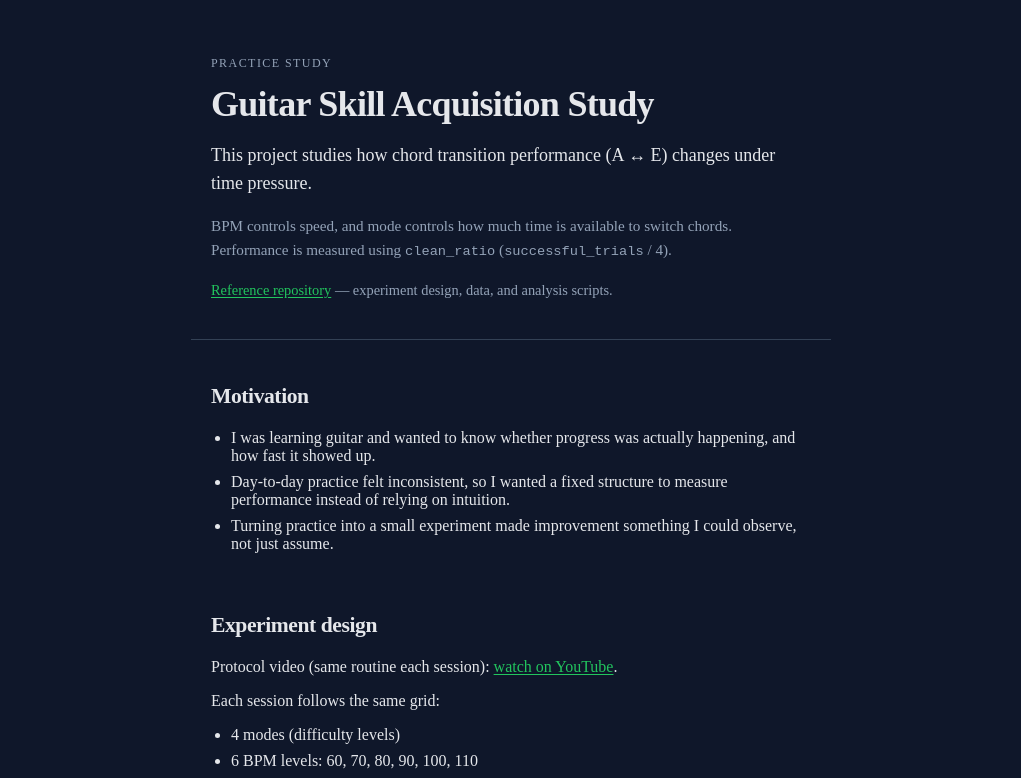
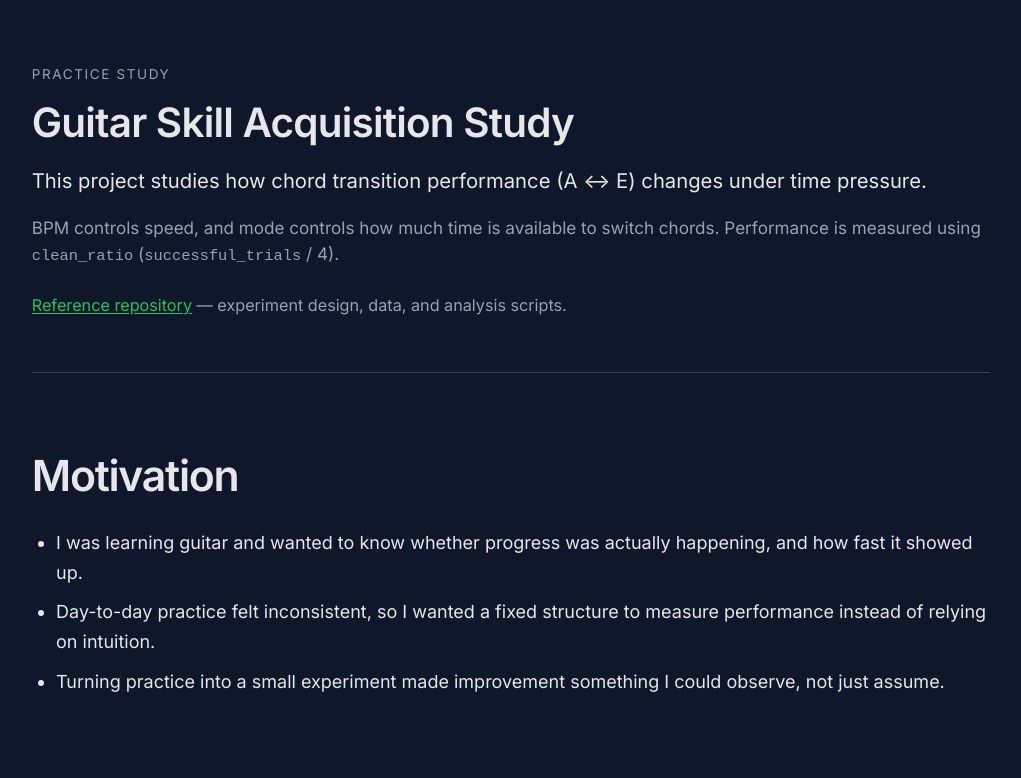
Before and after one commit to rishav-basnet/Guitar-Learning-Research-Website, a React (Vite) app: page / in a window 1280 px wide. Shown: the top 778 px of the page, without its empty margins (129-1150 px from the left). Built offline with nearby package versions, Linux system fonts and the light colour scheme.

Commit message:
Improve typography

```diff
--- a/index.html
+++ b/index.html
@@ -7,7 +7,7 @@
     <link rel="preconnect" href="https://fonts.googleapis.com" />
     <link rel="preconnect" href="https://fonts.gstatic.com" crossorigin />
     <link
-      href="https://fonts.googleapis.com/css2?family=Source+Serif+4:ital,opsz,wght@0,8..60,400;0,8..60,600;1,8..60,400&display=swap"
+      href="https://fonts.googleapis.com/css2?family=Inter:ital,opsz,wght@0,14..32,400;0,14..32,500;0,14..32,600;0,14..32,700;1,14..32,400&display=swap"
       rel="stylesheet"
     />
     <title>Guitar Skill Acquisition Study</title>
--- a/src/App.css
+++ b/src/App.css
@@ -1,11 +1,13 @@
 .app {
+  max-width: 56.25rem;
+  margin: 0 auto;
+  padding: 0 1.5rem 5rem;
   min-height: 100%;
 }
 
 .hero {
-  max-width: 40rem;
   margin: 0 auto;
-  padding: 3.5rem 1.25rem 2.5rem;
+  padding: 3.5rem 0 3rem;
   border-bottom: 1px solid var(--border);
 }
 
@@ -60,21 +62,22 @@
 }
 
 .main {
-  max-width: 40rem;
   margin: 0 auto;
-  padding: 0 1.25rem 4rem;
+  padding: 0 0 1rem;
 }
 
 .section {
-  padding-top: 2.75rem;
-  scroll-margin-top: 1.25rem;
+  padding-top: 4.25rem;
+  scroll-margin-top: 1.5rem;
 }
 
 .section__title {
-  margin: 0 0 1.25rem;
-  font-size: 1.35rem;
+  margin: 0 0 1.5rem;
+  font-size: clamp(1.875rem, 4.5vw, 2.375rem);
   font-weight: 600;
-  letter-spacing: -0.02em;
+  line-height: 1.2;
+  letter-spacing: -0.03em;
+  color: var(--text);
 }
 
 .section__body > p {
@@ -87,19 +90,20 @@
 }
 
 .subsection-title {
-  margin: 1.75rem 0 0.75rem;
-  font-size: 1.05rem;
+  margin: 2rem 0 0.85rem;
+  font-size: 1.125rem;
   font-weight: 600;
+  color: var(--text);
 }
 
 .prose-list {
   margin: 0 0 1rem;
-  padding-left: 1.25rem;
+  padding-left: 1.35rem;
   color: var(--text);
 }
 
 .prose-list li {
-  margin-bottom: 0.5rem;
+  margin-bottom: 0.55rem;
 }
 
 .prose-list li:last-child {
--- a/src/index.css
+++ b/src/index.css
@@ -8,6 +8,15 @@
   --surface: #1e293b;
   --border: #334155;
 
+  font-family:
+    'Inter',
+    system-ui,
+    -apple-system,
+    BlinkMacSystemFont,
+    'Segoe UI',
+    sans-serif;
+  font-size: 18px;
+  line-height: 1.65;
   color: var(--text);
   background-color: var(--bg);
   font-synthesis: none;
```
